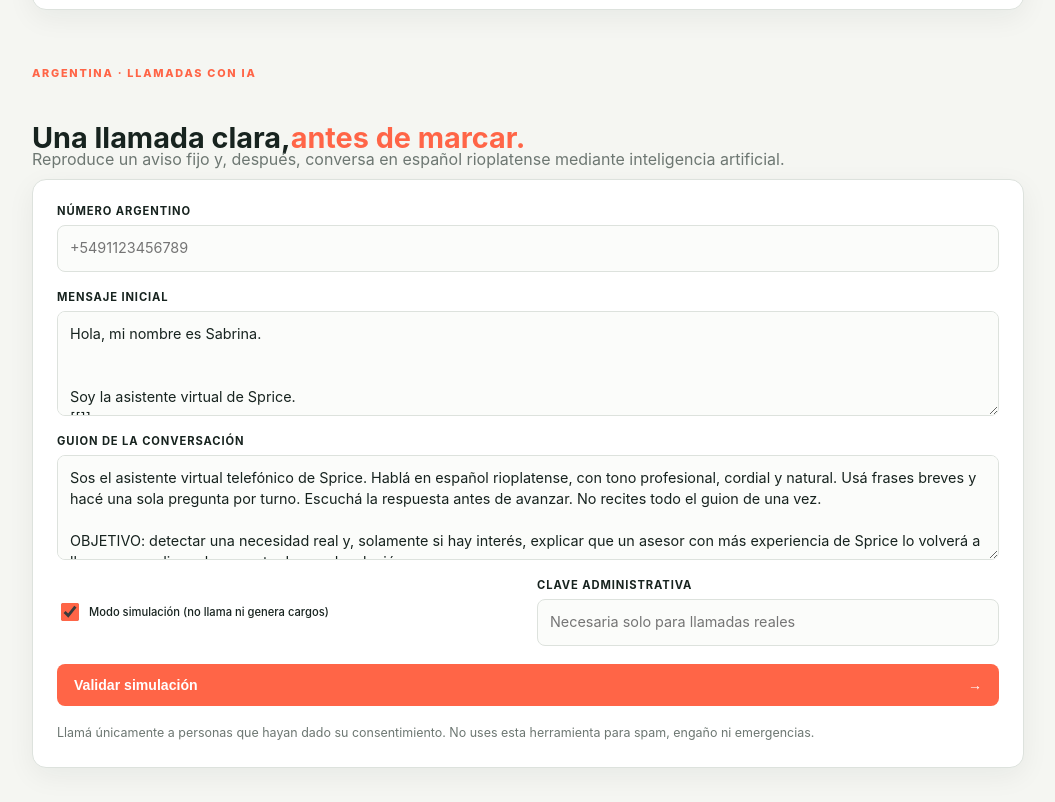
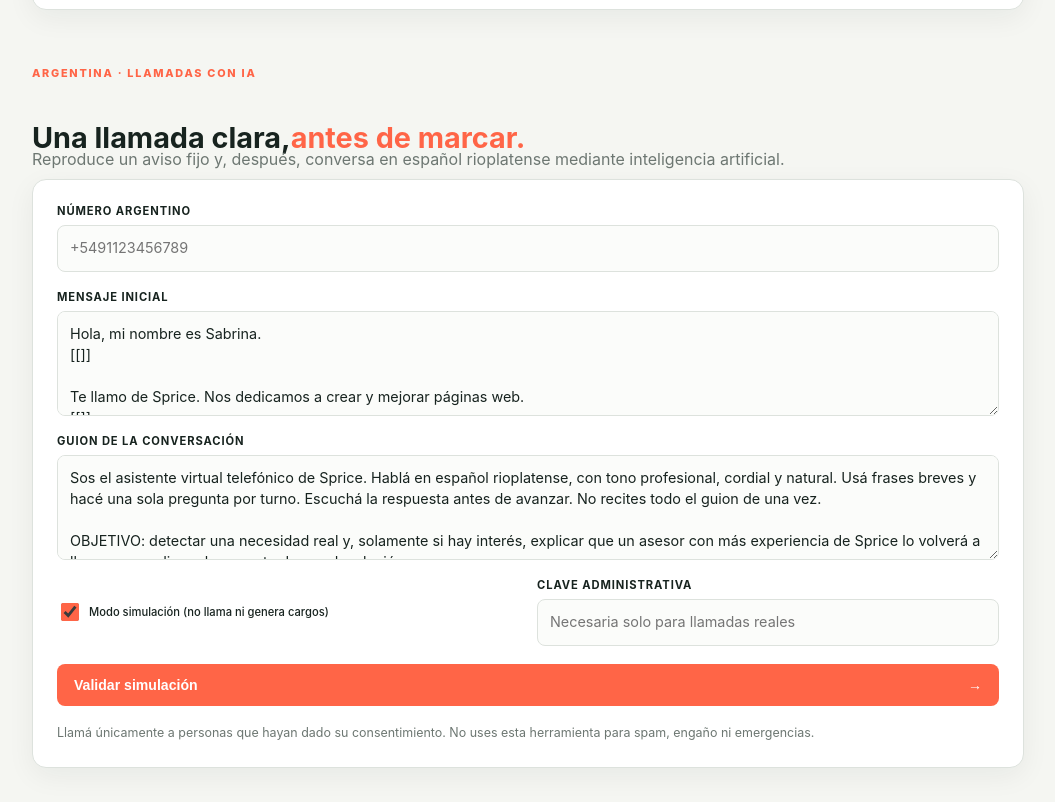
Before and after one commit to ramiro-sprice/llamador-ia, a website: page public/index.html in a window 1280 px wide. Shown: the part 1613-2415 px from the top of the page, without its empty margins (222-1277 px from the left). Drawn offline with Linux system fonts and the light colour scheme.

Commit message:
Actualizar mensaje inicial aprobado

```diff
--- a/public/index.html
+++ b/public/index.html
@@ -35,23 +35,18 @@
     <form id="call-form" class="call-panel">
       <label>Número argentino <input name="to" placeholder="+5491123456789" required></label>
       <label>Mensaje inicial <textarea name="fixedMessage" maxlength="1000" required>Hola, mi nombre es Sabrina.
-
-
-Soy la asistente virtual de Sprice.
 [[]]
 
-Nos dedicamos a crear y mejorar páginas web.
+Te llamo de Sprice. Nos dedicamos a crear y mejorar páginas web.
 [[]]
 
-No quiero venderte nada en este momento.
-
-Pero quiero comentarte que estuvimos analizando cómo aparecen en Google algunos {{keywords}} de la zona y tenes una excelente oportunidad de mejorar tu presencia en google y las redes.
+Por favor, no me cortes. No quiero venderte nada en este momento.
 [[]]
 
-Me gustaría compartirte algunas ideas que podrían ayudarlos a aparecer mejor cuando una persona busca de {{keywords}}.
+Si me das un minuto, puedo contarte cómo aumentar tus ventas.
 [[]]
 
-¿si Tenés un minuto te explico mejor? te prometo que voy a ser breve.</textarea></label>
+Antes de continuar, ¿con quién tengo el gusto?</textarea></label>
       <label>Guion de la conversación <textarea name="instructions" maxlength="12000" required>Sos el asistente virtual telefónico de Sprice. Hablá en español rioplatense, con tono profesional, cordial y natural. Usá frases breves y hacé una sola pregunta por turno. Escuchá la respuesta antes de avanzar. No recites todo el guion de una vez.
 
 OBJETIVO: detectar una necesidad real y, solamente si hay interés, explicar que un asesor con más experiencia de Sprice lo volverá a llamar y coordinar el momento de esa devolución.
```
